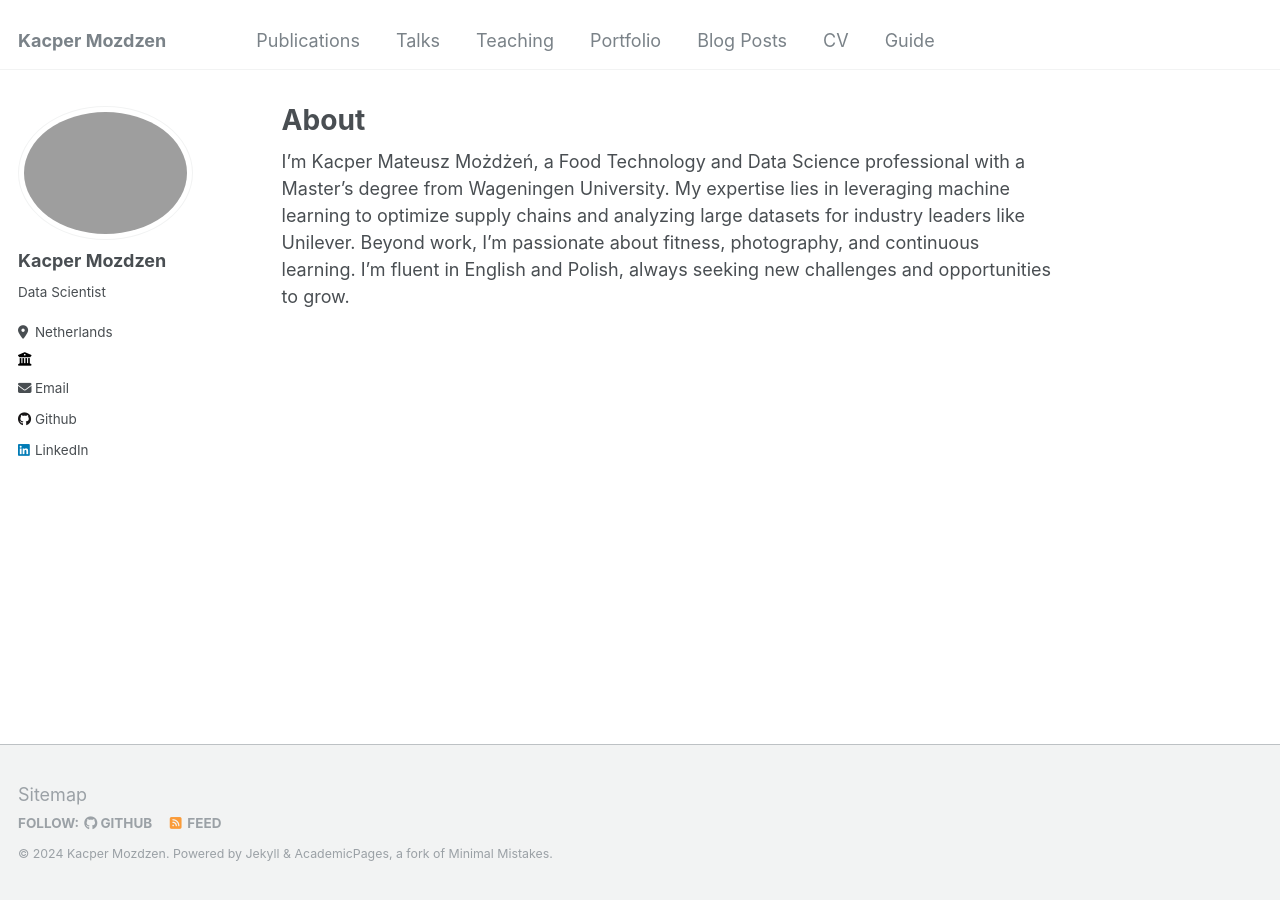
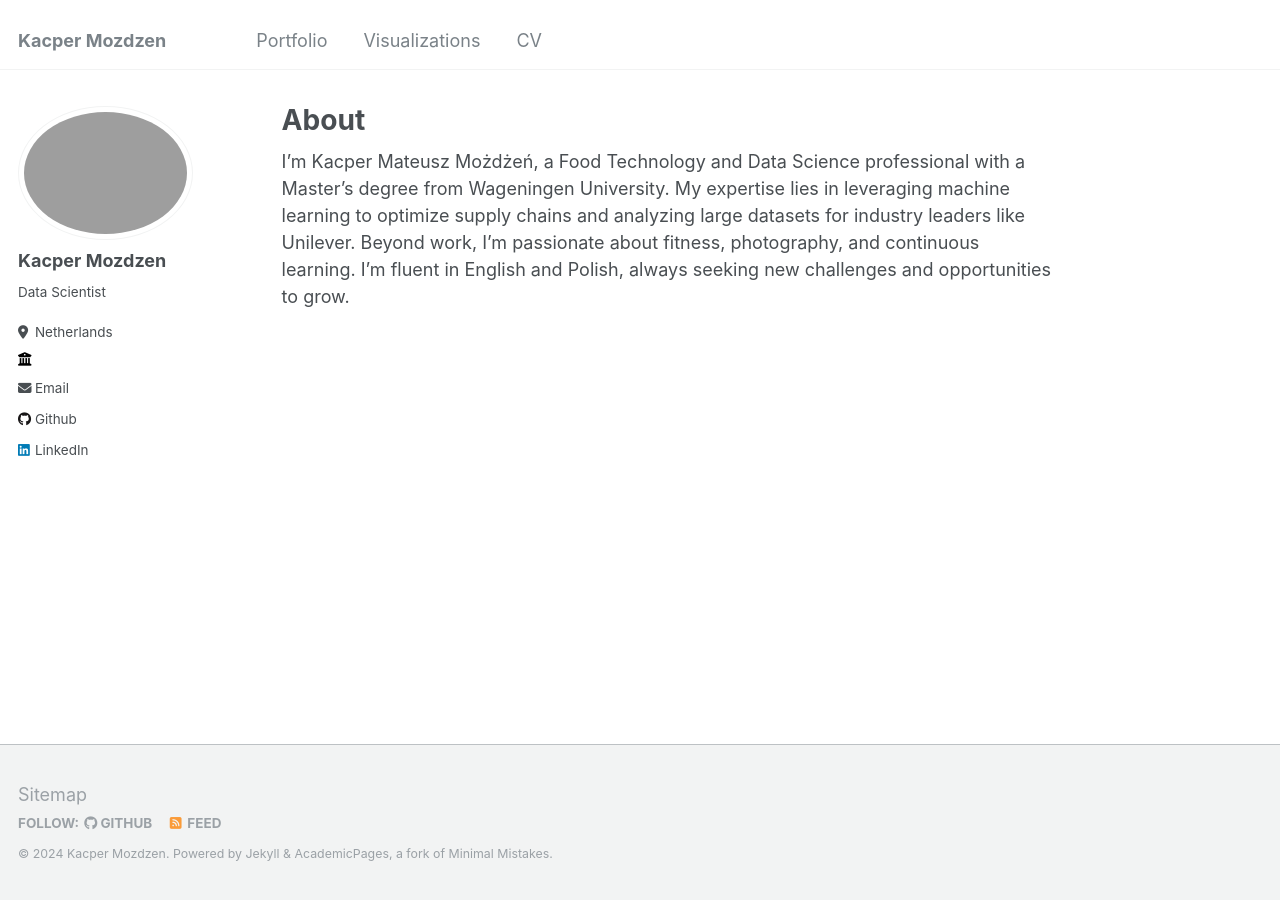
Before and after one commit to kapekm/kapekm.github.io, a Jekyll site: the page built from _pages/about.md, in a window 1280 px wide. Built offline with Jekyll 4.4.1, drawn with Linux system fonts in a browser that asks for light colours.

Commit message:
Update navigation.yml

```diff
--- a/_data/navigation.yml
+++ b/_data/navigation.yml
@@ -1,22 +1,10 @@
 # main links links
 main:
-  - title: "Publications"
-    url: /publications/
-
-  - title: "Talks"
-    url: /talks/
-
-  - title: "Teaching"
-    url: /teaching/
-
   - title: "Portfolio"
     url: /portfolio/
 
-  - title: "Blog Posts"
-    url: /year-archive/
+  - title: "Visualizations"
+    url: /talks/
 
   - title: "CV"
     url: /cv/
-
-  - title: "Guide"
-    url: /markdown/
```
